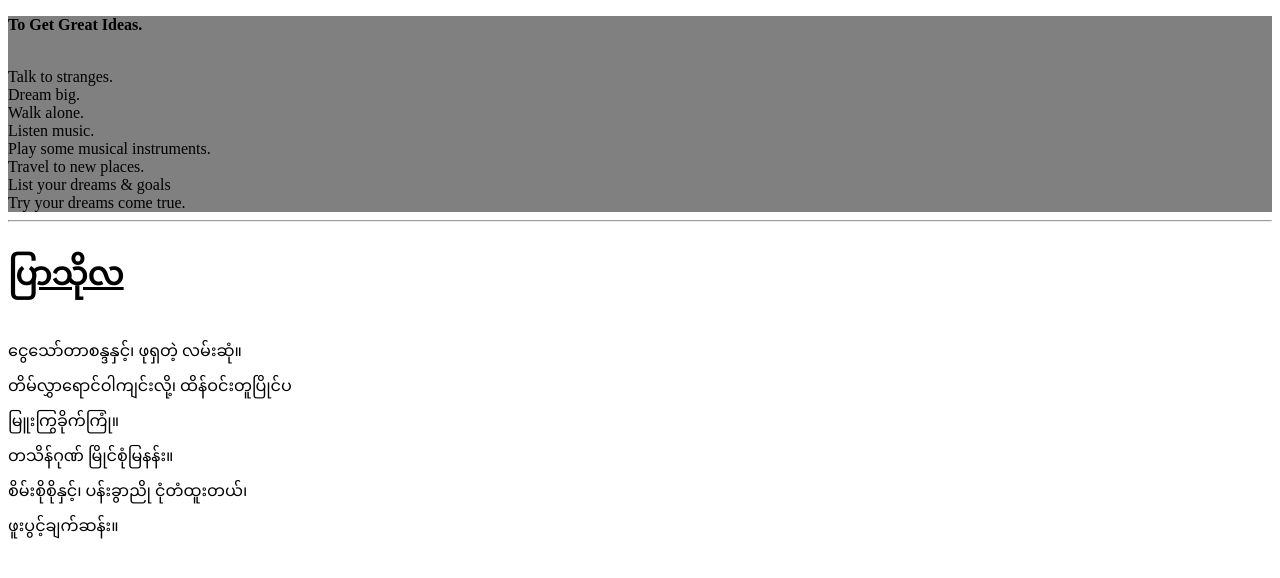
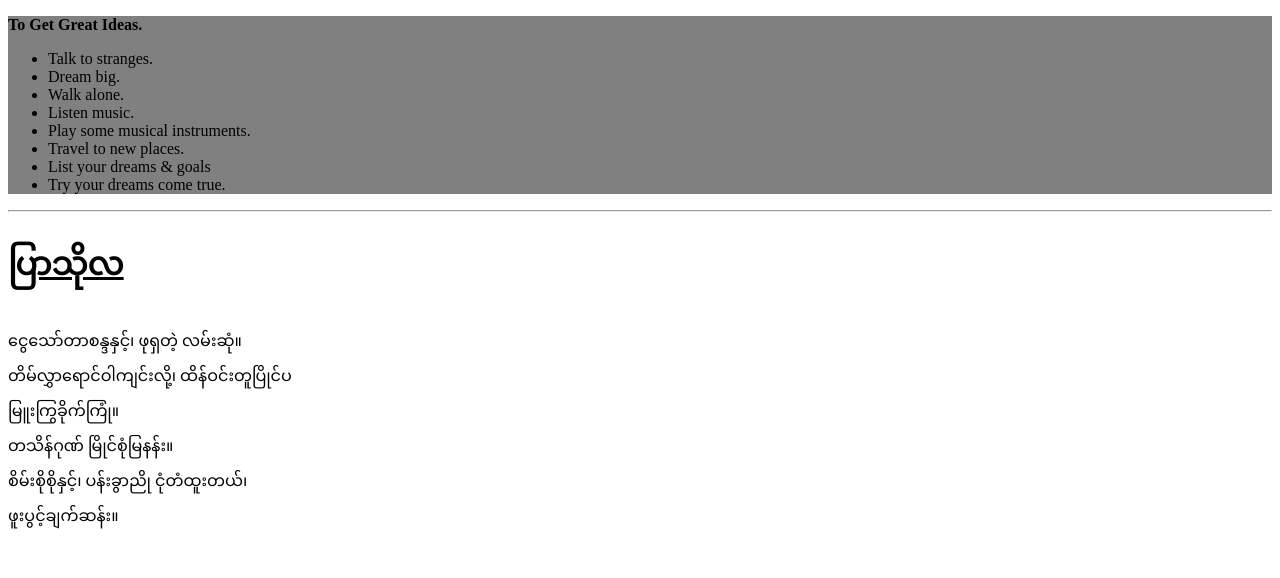
Before and after one commit to thantzhin/thantzhin.github.io, a plain HTML site: page index.html in a window 1280 px wide. Drawn offline with Linux system fonts and the light colour scheme.

Commit message:
Update index.html

```diff
--- a/index.html
+++ b/index.html
@@ -4,12 +4,11 @@
 
 <head><style type="text/css">
 
- ul {
- display: inline;}
+
 
 
       div {
-      align: center;
+
         background-color :grey;
       }
    h1 {
```
